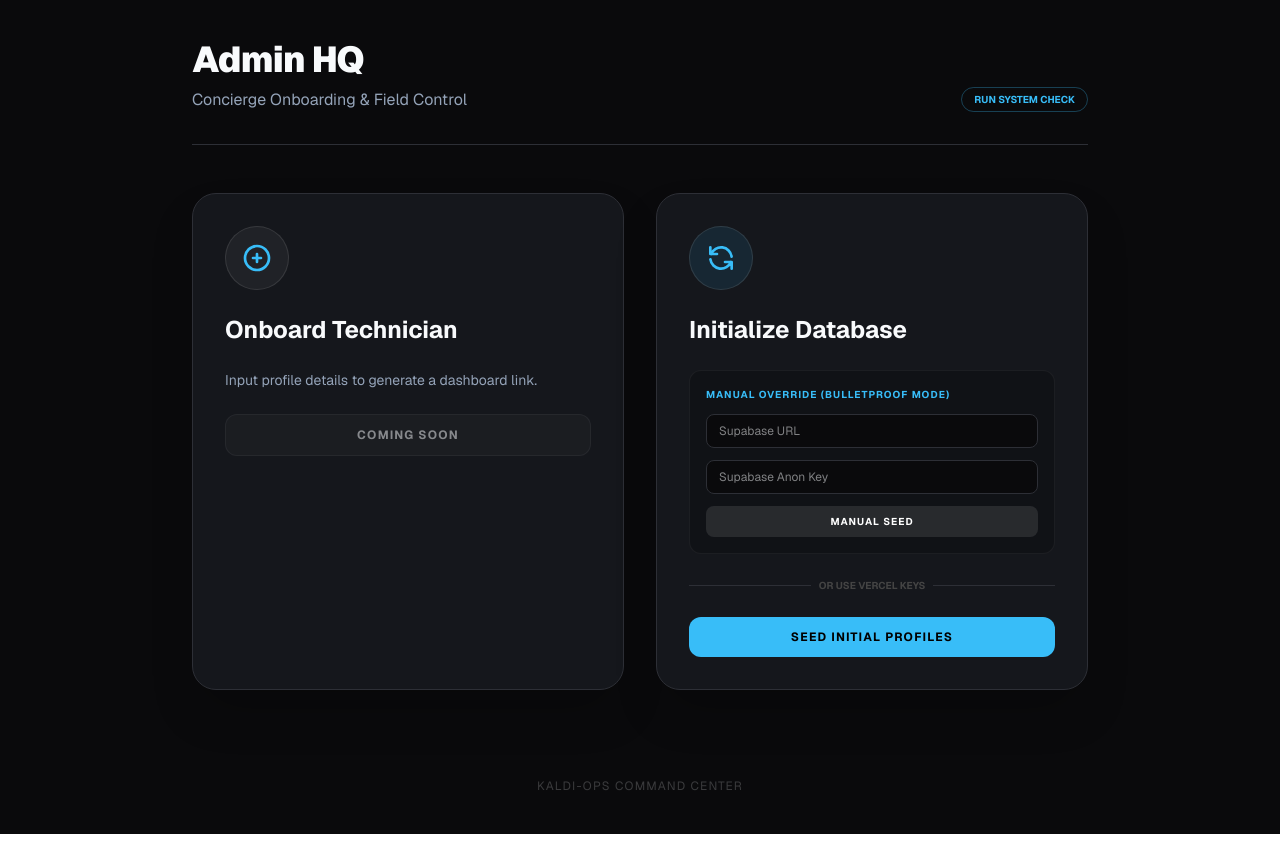
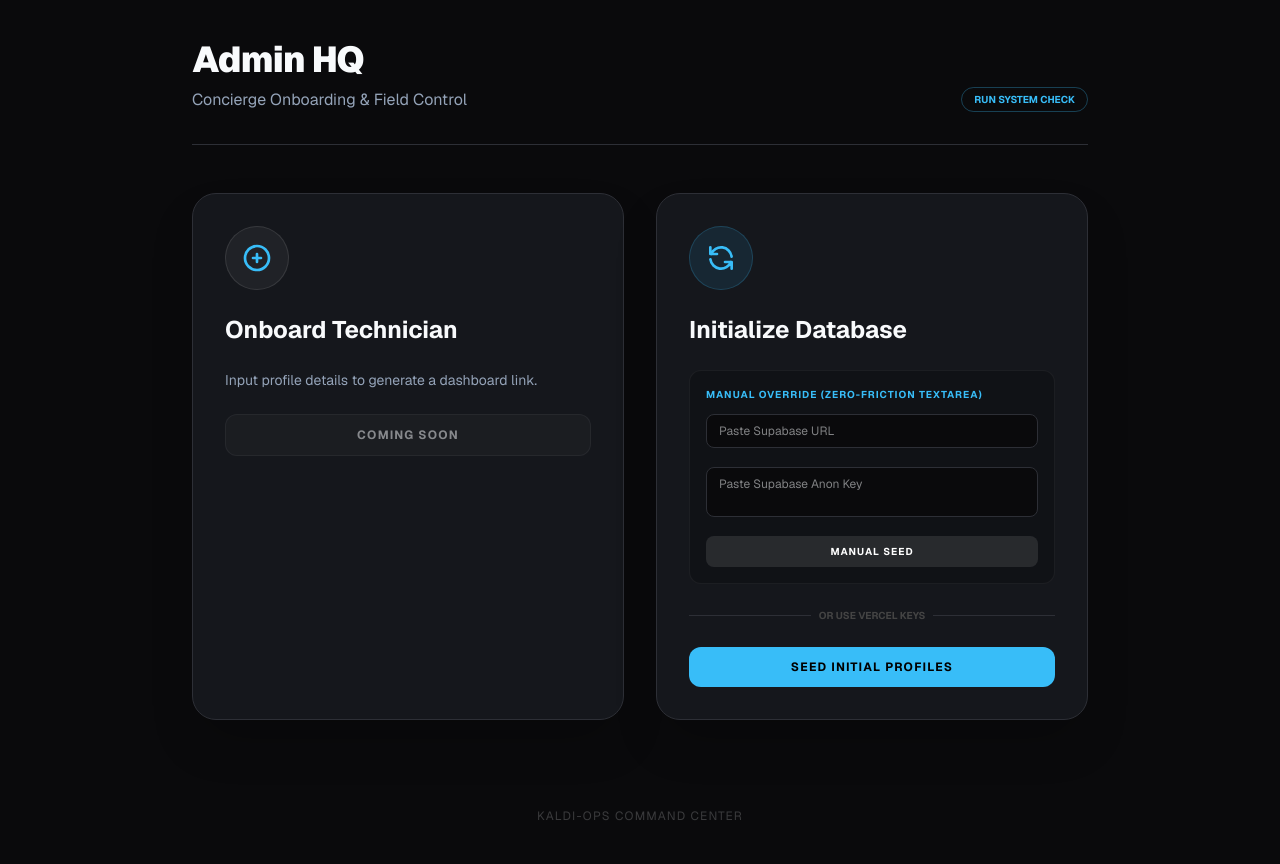
Before and after one commit to cottonsean/kaldi-ops-app, a Next.js app: page /hq in a window 1280 px wide. Before the commit the page ends 834 px from the top, so only its background shows below. Built offline with nearby package versions, Linux system fonts and the light colour scheme; no server answers.

Commit message:
fix(hq): implement Claude's bulletproof textarea/useRef fix for input bug

```diff
--- a/src/app/hq/page.tsx
+++ b/src/app/hq/page.tsx
@@ -40,45 +40,14 @@ const seedData = [
   }
 ];
 
-// Isolated Sub-component to prevent re-render focus issues
-function ManualSeedBox({ onSeed, isSeeding }: { onSeed: (url: string, key: string) => void, isSeeding: boolean }) {
-  const urlRef = useRef<HTMLInputElement>(null);
-  const keyRef = useRef<HTMLInputElement>(null);
-
-  return (
-    <div className="bg-black/20 p-4 rounded-xl space-y-3 border border-white/5">
-      <p className="text-[10px] font-bold text-[#38bdf8] uppercase tracking-widest">Manual Override (Bulletproof Mode)</p>
-      <input
-        ref={urlRef}
-        type="text"
-        placeholder="Supabase URL"
-        className="w-full bg-[#0a0a0c] border border-[#2d2f36] px-3 py-2 rounded-lg text-xs outline-none focus:border-[#38bdf8] transition-colors"
-      />
-      <input
-        ref={keyRef}
-        type="password"
-        placeholder="Supabase Anon Key"
-        className="w-full bg-[#0a0a0c] border border-[#2d2f36] px-3 py-2 rounded-lg text-xs outline-none focus:border-[#38bdf8] transition-colors"
-      />
-      <button
-        onClick={() => {
-          if (urlRef.current && keyRef.current) {
-            onSeed(urlRef.current.value, keyRef.current.value);
-          }
-        }}
-        disabled={isSeeding}
-        className="w-full bg-white/10 hover:bg-white/20 text-white py-2 rounded-lg text-[10px] font-bold uppercase tracking-widest transition disabled:opacity-30"
-      >
-        Manual Seed
-      </button>
-    </div>
-  );
-}
-
 export default function AdminHQ() {
   const [isSeeding, setIsSeeding] = useState(false);
   const [seedStatus, setSeedStatus] = useState<string | null>(null);
   const [debugInfo, setDebugInfo] = useState<any>(null);
+
+  // Claude's Bulletproof Refs
+  const manualUrlRef = useRef<HTMLTextAreaElement>(null);
+  const manualKeyRef = useRef<HTMLTextAreaElement>(null);
 
   const runSystemCheck = async () => {
     const url = process.env.NEXT_PUBLIC_SUPABASE_URL;
@@ -100,7 +69,7 @@ export default function AdminHQ() {
     }
   };
 
-  const handleSeed = async (isManual = false, overrideUrl?: string, overrideKey?: string) => {
+  const handleSeed = async (isManual = false) => {
     setIsSeeding(true);
     setSeedStatus('Starting seed...');
 
@@ -108,6 +77,9 @@ export default function AdminHQ() {
       let client = defaultSupabase;
 
       if (isManual) {
+        const overrideUrl = manualUrlRef.current?.value;
+        const overrideKey = manualKeyRef.current?.value;
+
         if (!overrideUrl || !overrideKey) {
           throw new Error('Please enter both URL and Key for manual seed.');
         }
@@ -172,15 +144,34 @@ export default function AdminHQ() {
           </div>
 
           <div className="bg-[#15171c] border border-[#2d2f36] rounded-3xl p-8 space-y-6 shadow-2xl relative overflow-hidden">
-            <div className="w-16 h-16 bg-[#38bdf8]/10 rounded-full flex items-center justify-center border border-white/10 text-[#38bdf8]">
+            <div className="w-16 h-16 bg-[#38bdf8]/10 rounded-full flex items-center justify-center border border-[#38bdf8]/20 text-[#38bdf8]">
               <svg className="w-8 h-8" fill="none" stroke="currentColor" viewBox="0 0 24 24"><path strokeLinecap="round" strokeLinejoin="round" strokeWidth={2} d="M4 4v5h.582m15.356 2A8.001 8.001 0 004.582 9m0 0H9m11 11v-5h-.581m0 0a8.003 8.003 0 01-15.357-2m15.357 2H15" /></svg>
             </div>
             <h2 className="text-2xl font-bold">Initialize Database</h2>
 
-            <ManualSeedBox
-              isSeeding={isSeeding}
-              onSeed={(url, key) => handleSeed(true, url, key)}
-            />
+            {/* Manual Override Section */}
+            <div className="bg-black/20 p-4 rounded-xl space-y-3 border border-white/5">
+              <p className="text-[10px] font-bold text-[#38bdf8] uppercase tracking-widest">Manual Override (Zero-Friction Textarea)</p>
+              <textarea
+                ref={manualUrlRef}
+                placeholder="Paste Supabase URL"
+                rows={1}
+                className="w-full bg-[#0a0a0c] border border-[#2d2f36] px-3 py-2 rounded-lg text-xs outline-none focus:border-[#38bdf8] transition-colors resize-none"
+              />
+              <textarea
+                ref={manualKeyRef}
+                placeholder="Paste Supabase Anon Key"
+                rows={2}
+                className="w-full bg-[#0a0a0c] border border-[#2d2f36] px-3 py-2 rounded-lg text-xs outline-none focus:border-[#38bdf8] transition-colors resize-none"
+              />
+              <button
+                onClick={() => handleSeed(true)}
+                disabled={isSeeding}
+                className="w-full bg-white/10 hover:bg-white/20 text-white py-2 rounded-lg text-[10px] font-bold uppercase tracking-widest transition disabled:opacity-30"
+              >
+                Manual Seed
+              </button>
+            </div>
 
             <div className="relative">
               <div className="absolute inset-0 flex items-center"><div className="w-full border-t border-[#2d2f36]"></div></div>
```
